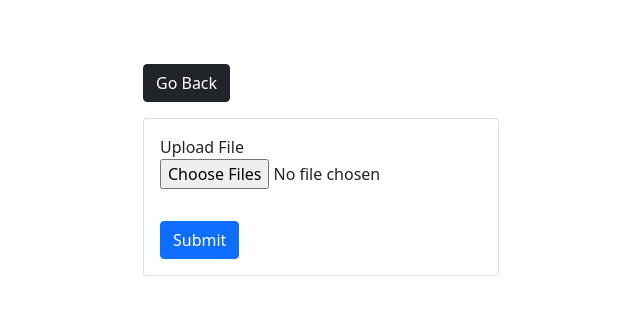
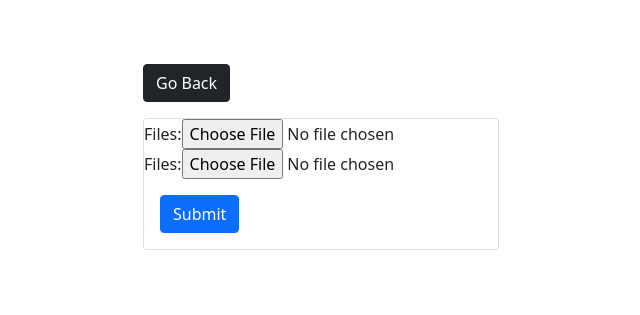
Before and after one commit to riswanto84/SIUKPBJ, a Django app: page /admin/lampirkan_file/7/ in a window 1280 px wide. Shown: the top 315 px of the page, without its empty margins (319-959 px from the left). Run offline with Django 3.2, Linux system fonts and the light colour scheme; a user stored in the database is signed in; data comes from the database, SQL or seed files in the repository; both versions use the stored data as it was after the commit.

Commit message:
upload files

```diff
--- a/adminportal/templates/adminportal/lampirkan_file.html
+++ b/adminportal/templates/adminportal/lampirkan_file.html
@@ -24,11 +24,7 @@
 
                     <form method='POST' action="" enctype="multipart/form-data">
                         {% csrf_token %}
-                        <div class="form-group m-3">
-                            <label>Upload File</label>
-                            <input required name="files" type="file" multiple class="form-control-file">
-                        </div>
-                        <input type="hidden" name="pengumuman_id" id="pengumuman_id" value=" {{pengumuman.id}}">
+                        {{formset}}
 
                         <button type='submit' class="btn btn-primary m-3">Submit</button>
 
--- a/adminportal/urls.py
+++ b/adminportal/urls.py
@@ -14,5 +14,5 @@ urlpatterns = [
     path('admin_pengumuman/', views.admin_pengumuman, name='admin_pengumuman'),
 
     # path tambahkan file
-    path('lampirkan_file/<str:pk>/', views.lampirkan_file, name='admin_lampirkan_file')
+    path('lampirkan_file/<str:pengumuman_id>/', views.lampirkan_file, name='admin_lampirkan_file')
 ]
--- a/adminportal/views.py
+++ b/adminportal/views.py
@@ -7,7 +7,7 @@ from django.contrib.auth.decorators import login_required
 from django.contrib import messages
 
 from .forms import *
-from django.forms import modelformset_factory
+from django.forms import modelformset_factory, inlineformset_factory
 from django.core.files.storage import FileSystemStorage
 
 # Create your views here.
@@ -85,14 +85,18 @@ def admin_pengumuman(request):
 
 
 @login_required(login_url='administrator')
-def lampirkan_file(request, pk):
-    pengumuman = Pengumuman.objects.get(id=pk)
+def lampirkan_file(request, pengumuman_id):
+    pengumuman = Pengumuman.objects.get(id=pengumuman_id)
+    LampiranPengumumanFormset = inlineformset_factory(
+        Pengumuman, PengumumanFile, fields=('files',), can_delete=False, extra=2)
+
     if request.method == 'POST':
-        id_pengumuman = request.POST.get("pengumuman_id")
-        lampiran_file = request.FILES.getlist("files")
-        print("id pengumuman", lampiran_file)
+        formset = LampiranPengumumanFormset(
+            request.POST, request.FILES, instance=pengumuman)
+        if formset.is_valid():
+            formset.save()
+            return redirect('admin_pengumuman')
 
-    context = {
-            'pengumuman': pengumuman,
-        }
-    return render(request, 'adminportal/lampirkan_file.html', context)
+    formset = LampiranPengumumanFormset(instance=pengumuman)
+
+    return render(request, 'adminportal/lampirkan_file.html', {'formset': formset})
```
Also changed, not shown: db.sqlite3, static/images/WSXT5142_mi3bnoo.JPG (added), 3 other files.
